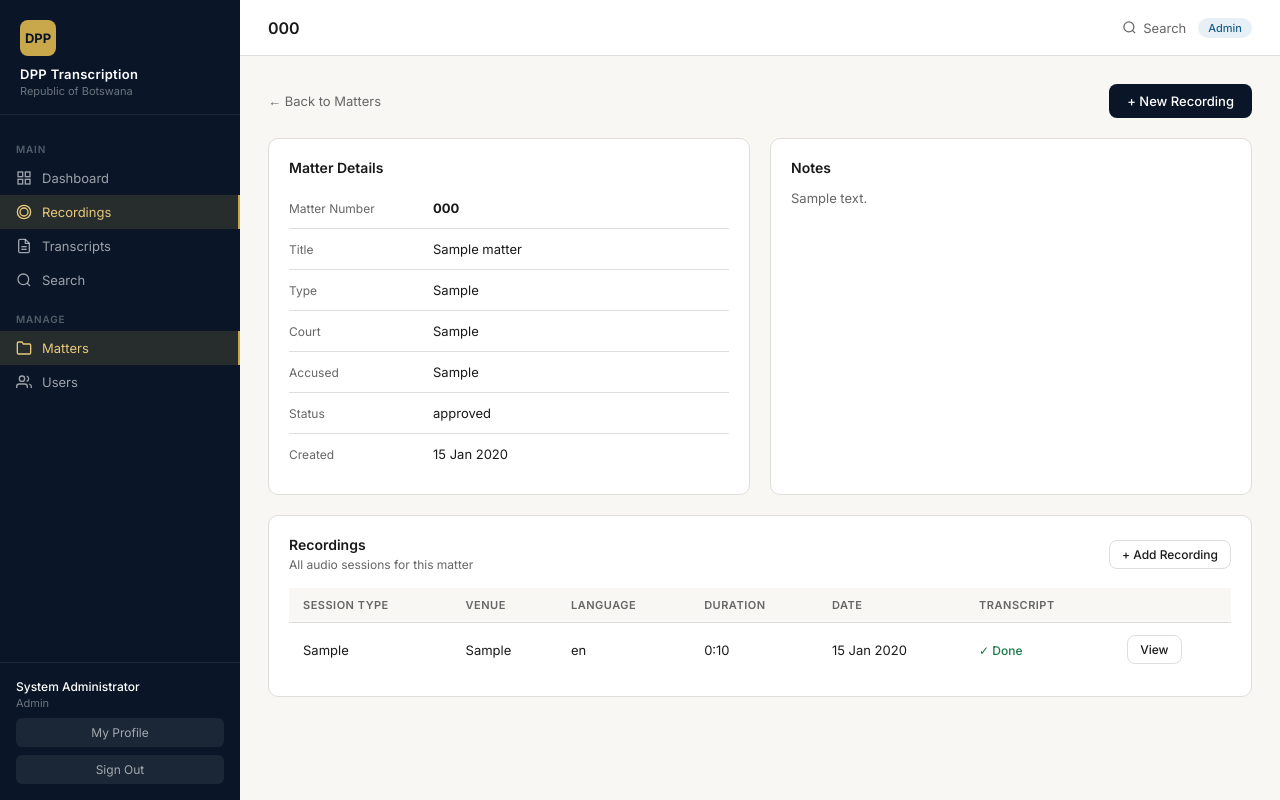
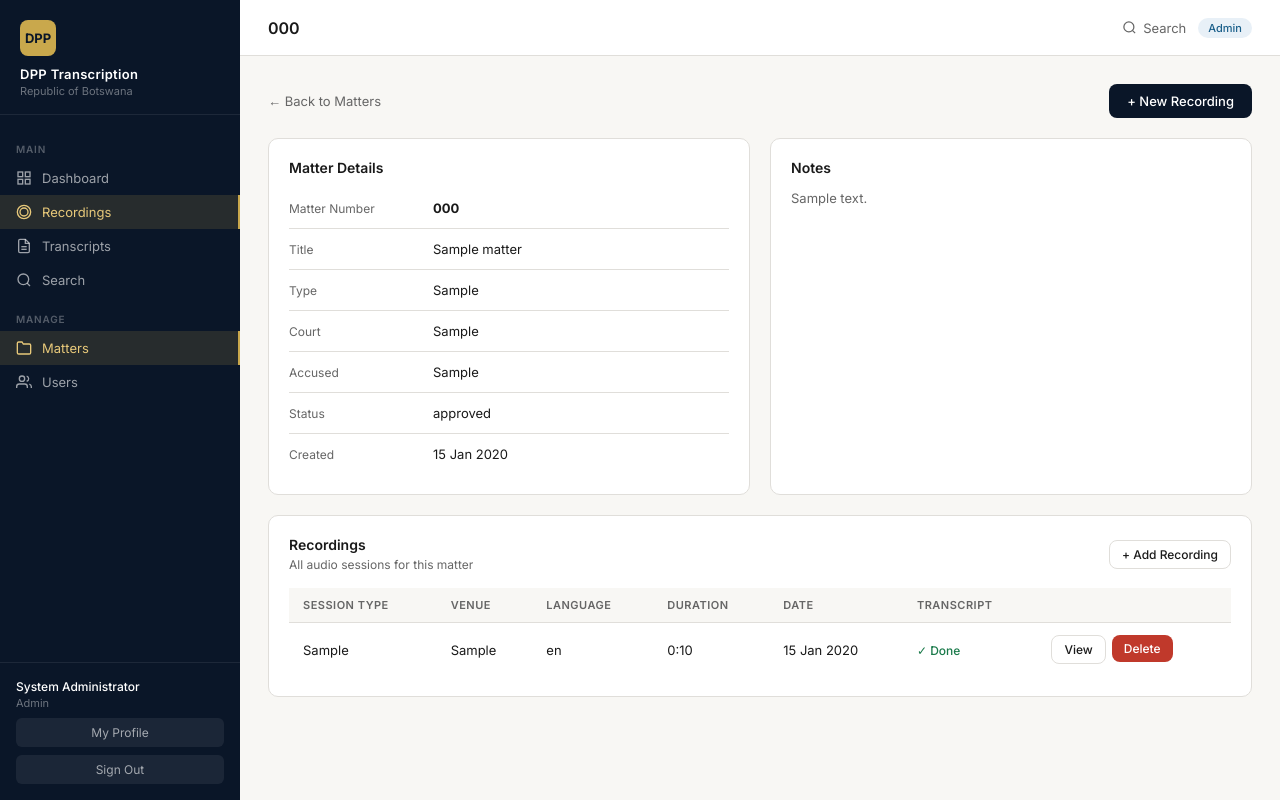
Before and after one commit to Kealeboga-Mozingwane/dpp-system, a Flask app: page /matters/1 in a window 1280 px wide. Run offline with Flask 3, Linux system fonts and the light colour scheme; a user stored in the database is signed in; tables that the repository leaves empty hold one stand-in row (values such as "Sample post").

Commit message:
Add delete recording functionality

```diff
--- a/app/recordings/routes.py
+++ b/app/recordings/routes.py
@@ -26,17 +26,6 @@ def _now():
     return datetime.now(timezone.utc).replace(tzinfo=None)
 
 def transcribe_audio(file_path, language='English'):
-    """
-    Transcribe audio using available provider.
-    Controlled by TRANSCRIPTION_PROVIDER env var:
-      groq   — Groq Whisper API (free tier, default)
-      openai — OpenAI Whisper API (paid)
-      local  — Self-hosted Whisper on DPP servers
-    Language:
-      English  — passes 'en' to Whisper
-      Setswana — passes None (auto-detect, best results)
-      Mixed    — passes None (auto-detect)
-    """
     provider = os.environ.get('TRANSCRIPTION_PROVIDER', 'groq').lower()
     lang_map = {
         'English':  'en',
@@ -56,7 +45,6 @@ def transcribe_audio(file_path, language='English'):
 
 
 def _transcribe_groq(file_path, whisper_lang):
-    """Groq Whisper Large V3 — free tier, fast"""
     api_key = os.environ.get('GROQ_API_KEY')
     if not api_key:
         return None, 'GROQ_API_KEY not configured in environment'
@@ -78,7 +66,6 @@ def _transcribe_groq(file_path, whisper_lang):
 
 
 def _transcribe_openai(file_path, whisper_lang):
-    """OpenAI Whisper API — paid, reliable"""
     api_key = os.environ.get('OPENAI_API_KEY')
     if not api_key:
         return None, 'OPENAI_API_KEY not configured in environment'
@@ -99,11 +86,6 @@ def _transcribe_openai(file_path, whisper_lang):
 
 
 def _transcribe_local(file_path, whisper_lang):
-    """
-    Self-hosted Whisper on DPP government servers.
-    Set LOCAL_WHISPER_URL to the server endpoint.
-    e.g. http://dpp-server-ip:9000/asr
-    """
     import requests as req
     url = os.environ.get('LOCAL_WHISPER_URL', 'http://localhost:9000/asr')
     try:
@@ -258,3 +240,30 @@ def new_recording():
 def view_recording(id):
     recording = Recording.query.get_or_404(id)
     return render_template('recordings/view_recording.html', recording=recording)
+
+
+@recordings.route('/recordings/<int:id>/delete', methods=['POST'])
+@login_required
+def delete_recording(id):
+    recording = Recording.query.get_or_404(id)
+    matter_id = recording.matter_id
+
+    # Delete the physical audio file from disk if it exists
+    if recording.filename:
+        file_path = os.path.join(
+            current_app.config['UPLOAD_FOLDER'], recording.filename)
+        if os.path.exists(file_path):
+            try:
+                os.remove(file_path)
+            except Exception:
+                pass  # Log but don't block deletion
+
+    # Delete linked transcript if any
+    if recording.transcript:
+        db.session.delete(recording.transcript)
+
+    db.session.delete(recording)
+    db.session.commit()
+    log_action(f'Deleted recording {id} from matter {matter_id}')
+    flash('Recording deleted successfully.', 'success')
+    return redirect(url_for('recordings.view_matter', id=matter_id))
--- a/app/templates/recordings/view_matter.html
+++ b/app/templates/recordings/view_matter.html
@@ -38,7 +38,17 @@
   </div>
   <div class="table-wrap">
     <table>
-      <thead><tr><th>Session Type</th><th>Venue</th><th>Language</th><th>Duration</th><th>Date</th><th>Transcript</th><th></th></tr></thead>
+      <thead>
+        <tr>
+          <th>Session Type</th>
+          <th>Venue</th>
+          <th>Language</th>
+          <th>Duration</th>
+          <th>Date</th>
+          <th>Transcript</th>
+          <th></th>
+        </tr>
+      </thead>
       <tbody>
         {% for r in matter.recordings %}
         <tr>
@@ -54,12 +64,22 @@
             <span style="color:var(--muted);font-size:12px">Pending</span>
             {% endif %}
           </td>
-          <td>
-            <a href="{{ url_for('recordings.view_recording', id=r.id) }}" class="btn btn-outline btn-sm">View</a>
+          <td style="display:flex;gap:6px">
+            <a href="{{ url_for('recordings.view_recording', id=r.id) }}"
+               class="btn btn-outline btn-sm">View</a>
+            <form method="POST"
+                  action="{{ url_for('recordings.delete_recording', id=r.id) }}"
+                  onsubmit="return confirm('Delete this recording and its transcript? This cannot be undone.')">
+              <button type="submit" class="btn btn-danger btn-sm">Delete</button>
+            </form>
           </td>
         </tr>
         {% else %}
-        <tr><td colspan="7" style="text-align:center;color:var(--muted);padding:24px">No recordings yet for this matter.</td></tr>
+        <tr>
+          <td colspan="7" style="text-align:center;color:var(--muted);padding:24px">
+            No recordings yet for this matter.
+          </td>
+        </tr>
         {% endfor %}
       </tbody>
     </table>
```
